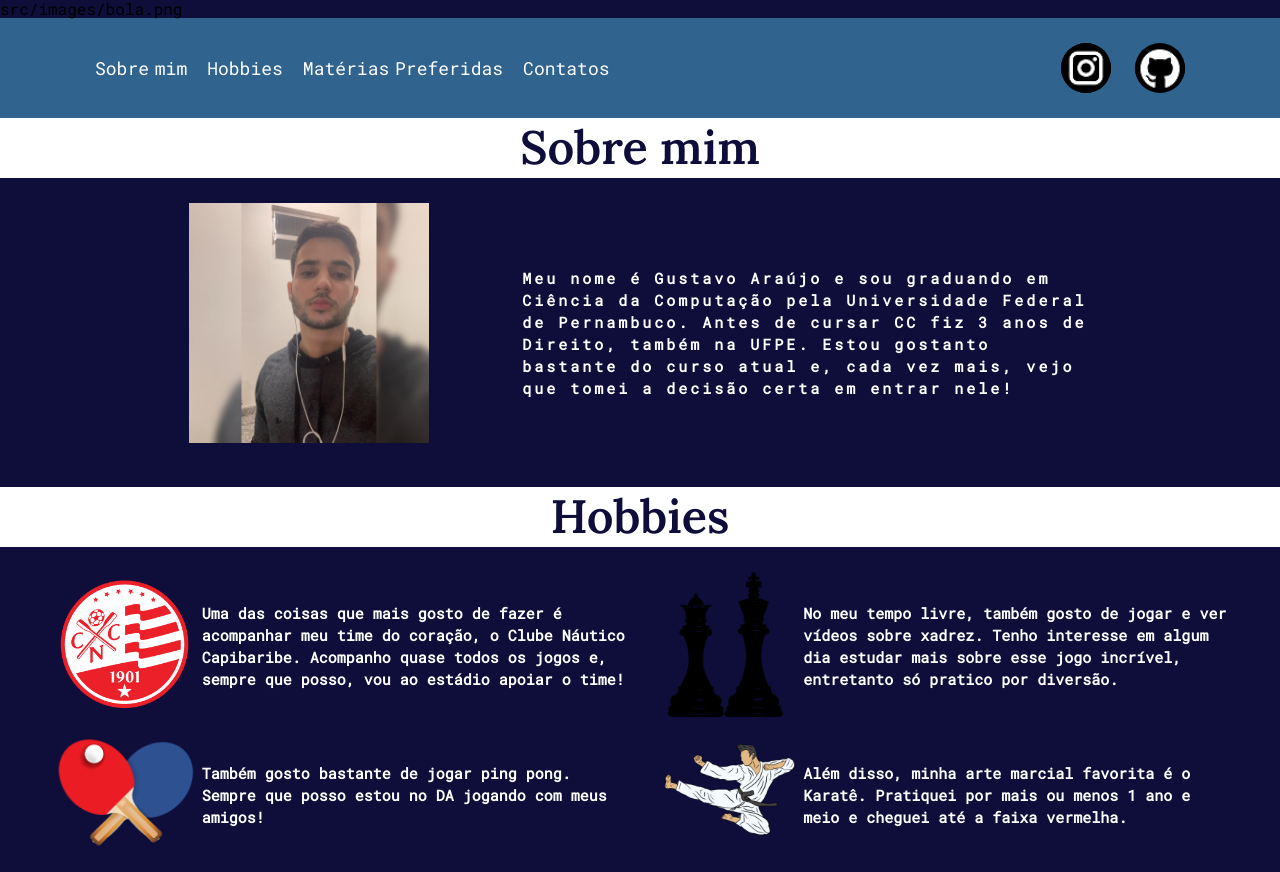
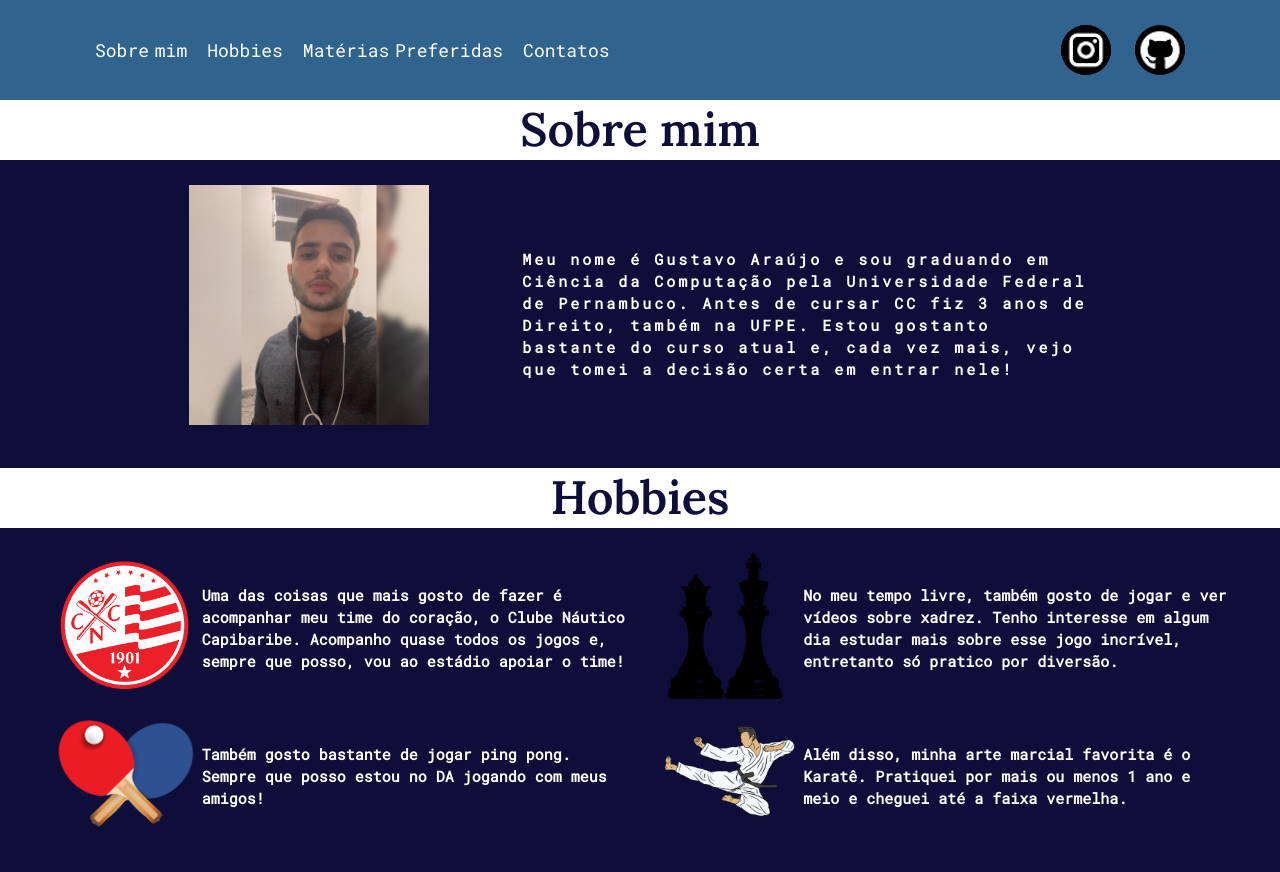
Before and after one commit to gjcva/myhome, a plain HTML site: page index.html in a window 1280 px wide. Shown: the top 872 px of the page. Drawn offline with Linux system fonts and the light colour scheme.

Commit message:
Add files via upload

```diff
--- a/index.html
+++ b/index.html
@@ -26,7 +26,6 @@
 
 <body>
   <header>
-src/images/bola.png
     <nav class="navbar">
       <div class="container">
         <div class="row">
```
